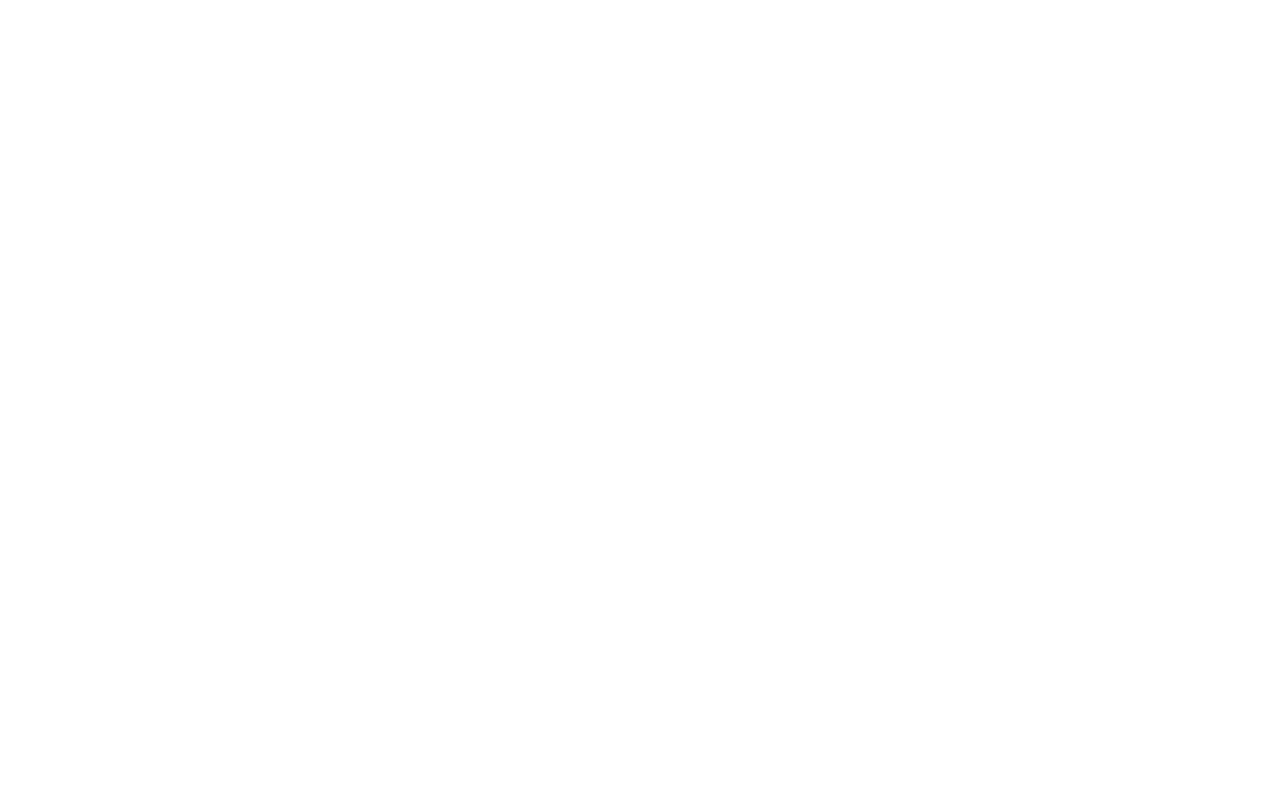
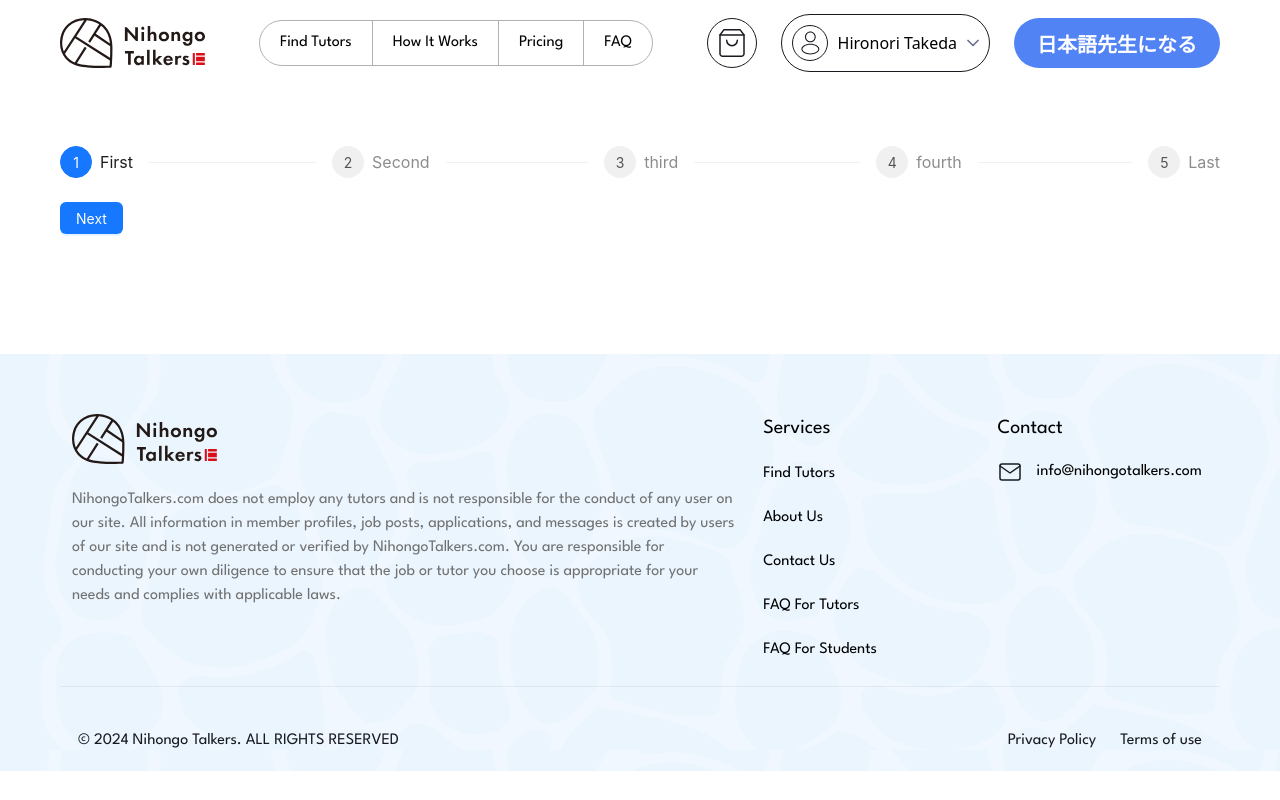
Before and after one commit to AnserIshaq/Tutors_by-Anser, a React (Vite) app: page /tutor-signup in a window 1280 px wide. Before the commit this address had no page. Built offline with nearby package versions, Linux system fonts and the light colour scheme.

Commit message:
created new route - created new screen Tutor Signup Screen

```diff
--- a/src/App.jsx
+++ b/src/App.jsx
@@ -11,6 +11,7 @@
 import BecomeTutorScreen from './Screens/BecomeTutorScreen'
 import ContactUsScreen from './Screens/ContactUsScreen'
 import FAQScreen from './Screens/FAQScreen'
+import TutorSignupScreen from './Screens/TutorSignupScreen'
 function App() {
   return (
     <>
@@ -21,6 +22,7 @@
           <Route path='/become-tutor' element={<BecomeTutorScreen />} />
           <Route path='/contact-us' element={<ContactUsScreen />} />
           <Route path='/faq' element={<FAQScreen />} />
+          <Route path='/tutor-signup' element={<TutorSignupScreen />} />
           <Route path='/login' element={<LoginScreen />} />
           <Route path='/forgot-password' element={<FotgotScreen />} />
           <Route path='/signup-step-1' element={<SignupScreen />} />
--- /dev/null
+++ b/src/Components/ui/CustomSteps.jsx
@@ -0,0 +1,65 @@
+import React, { useState } from 'react';
+import { Button, message, Steps } from 'antd';
+const description = 'This is a description.';
+
+const steps = [
+  {
+    title: 'First',
+      content: 'First-  content',
+
+  },
+  {
+    title: 'Second',
+      content: 'Second- content',
+
+  },
+  {
+    title: 'third',
+      content: 'Second- content',
+
+  },
+  {
+    title: 'fourth',
+      content: 'Second- content',
+
+  },
+  {
+    title: 'Last',
+      content: 'Last- content',
+
+  },
+];
+const CustomSteps  = () => {
+  const [current, setCurrent] = useState(0);
+  const next = () => {
+    setCurrent(current + 1);
+  };
+  const prev = () => {
+    setCurrent(current - 1);
+  };
+  const items = steps.map(item => ({ key: item.title, title: item.title, content: item.content }));
+
+  return (
+    <>
+      <Steps current={current} items={items} />
+      <div style={{ marginTop: 24 }}>
+        {current < steps.length - 1 && (
+          <Button type="primary" onClick={() => next()}>
+            Next
+          </Button>
+        )}
+        {current === steps.length - 1 && (
+          <Button type="primary" onClick={() => message.success('Processing complete!')}>
+            Done
+          </Button>
+        )}
+        {current > 0 && (
+          <Button style={{ margin: '0 8px' }} onClick={() => prev()}>
+            Previous
+          </Button>
+        )}
+      </div>
+    </>
+  );
+};
+export default CustomSteps  ;
--- /dev/null
+++ b/src/Screens/TutorSignupScreen.jsx
@@ -0,0 +1,22 @@
+import React from 'react'
+import TopBar from '../Components/Shared/TopBar'
+import Footer from '../Components/Shared/Footer'
+import CustomSteps from '../Components/ui/CustomSteps'
+
+const TutorSignupScreen = () => {
+  return (
+    <>
+      <TopBar />
+      <section>
+        <div className='py-[25px] md:py-[60px] px-0 sm:px-[24px] lg:px-[60px] contain'>
+          <div>
+            <CustomSteps />
+          </div>
+        </div>
+      </section>
+      <Footer />
+    </>
+  )
+}
+
+export default TutorSignupScreen
--- a/src/index.css
+++ b/src/index.css
@@ -100,9 +100,6 @@
   @apply overflow-hidden;
 }
 
-/* .ant-space-item{
-  @apply ml-[10px] mt-[7px];
-} */
 
 .ant-dropdown-menu-submenu-title-active {
   @apply bg-[#EBF5FE];
@@ -124,11 +121,6 @@
   @apply text-[#B1B1B1];
 }
 
-/* slider */
-
-.swiper-slide {
-  /* @apply w-[268px]! rounded-[10px] */
-}
 
 :where(.css-dev-only-do-not-override-7t2xvq).ant-divider-horizontal {
   @apply my-[12px]!;
@@ -208,3 +200,21 @@
   .swiper-pagination-horizontal.swiper-pagination-bullets.swiper-pagination-bullets-dynamic {
   @apply left-[50%]! w-[70px]! overflow-hidden;
 }
+
+
+/* custom steps section */
+:where(.css-dev-only-do-not-override-7t2xvq).ant-steps .ant-steps-item-title::after{
+  @apply h-[15px]! rounded-[50px]
+}
+:where(.css-dev-only-do-not-override-7t2xvq).ant-steps .ant-steps-item{
+  @apply flex-1!
+}
+:where(.css-dev-only-do-not-override-7t2xvq).ant-steps .ant-steps-item-icon{
+  @apply hidden
+}
+/* :where(.css-dev-only-do-not-override-7t2xvq).ant-steps .ant-steps-item-process>.ant-steps-item-container>.ant-steps-item-content>.ant-steps-item-title{
+  @apply
+} */
+/* :where(.css-dev-only-do-not-override-7t2xvq).ant-steps .ant-steps-item-wait>.ant-steps-item-container>.ant-steps-item-content>.ant-steps-item-title{
+  @apply
+} */
```
